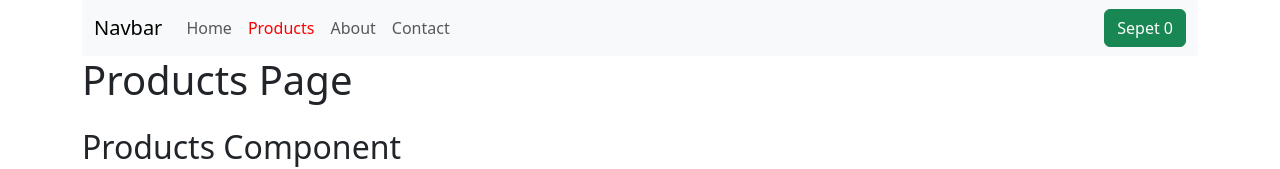
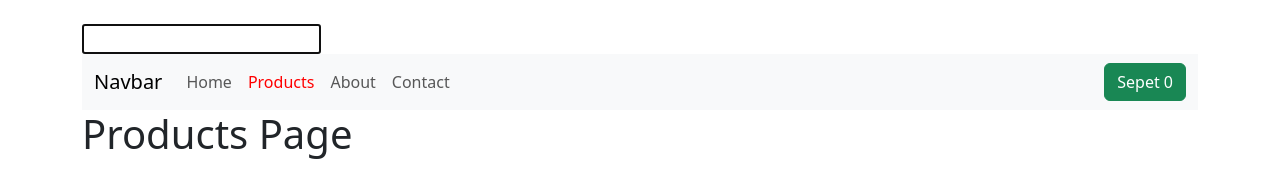
Before and after one commit to eminbasbayan/albaraka-temel-react2, a React (Vite) app: page /products in a window 1280 px wide. Shown: the top 169 px of the page. Built offline with nearby package versions, Linux system fonts and the light colour scheme; no server answers.

Commit message:
useRef hook kullanımı

```diff
--- a/src/App.jsx
+++ b/src/App.jsx
@@ -3,10 +3,12 @@ import { ToastContainer } from 'react-toastify';
 
 import Header from './components/layout/Header';
 import router from './routes/routes';
+import InputFocusExample from './components/ui/InputFocusExample';
 
 function App() {
   return (
-    <div className="container position-relative ">
+    <div className="container position-relative pt-4">
+      <InputFocusExample />
       <RouterProvider router={router} />
       <ToastContainer />
     </div>
--- /dev/null
+++ b/src/components/ui/InputFocusExample.jsx
@@ -0,0 +1,23 @@
+import { useEffect, useRef } from 'react'
+
+const InputFocusExample = () => {
+    const inputRef = useRef(null);
+
+  useEffect(()=>{
+    inputRef.current.focus()
+  }, [])
+
+  return (
+    <input ref={inputRef} />
+  )
+}
+
+export default InputFocusExample
+
+// ⚡ Performans	Değer değişse bile render tetiklemez. Gereksiz re-render engellenir.
+
+// 🔗 DOM erişimi	Gerçek DOM elemanlarına direkt erişim sağlar (örneğin focus, scroll, video.play() gibi).
+
+// 🧩 Stabil referans	Her render’da aynı ref nesnesi döner, bu sayede “sabit referans” gibi kullanılabilir.
+
+// 🕓 Önceki değer saklama	State değişiklikleri arasında önceki değeri hatırlamak için idealdir.
```
